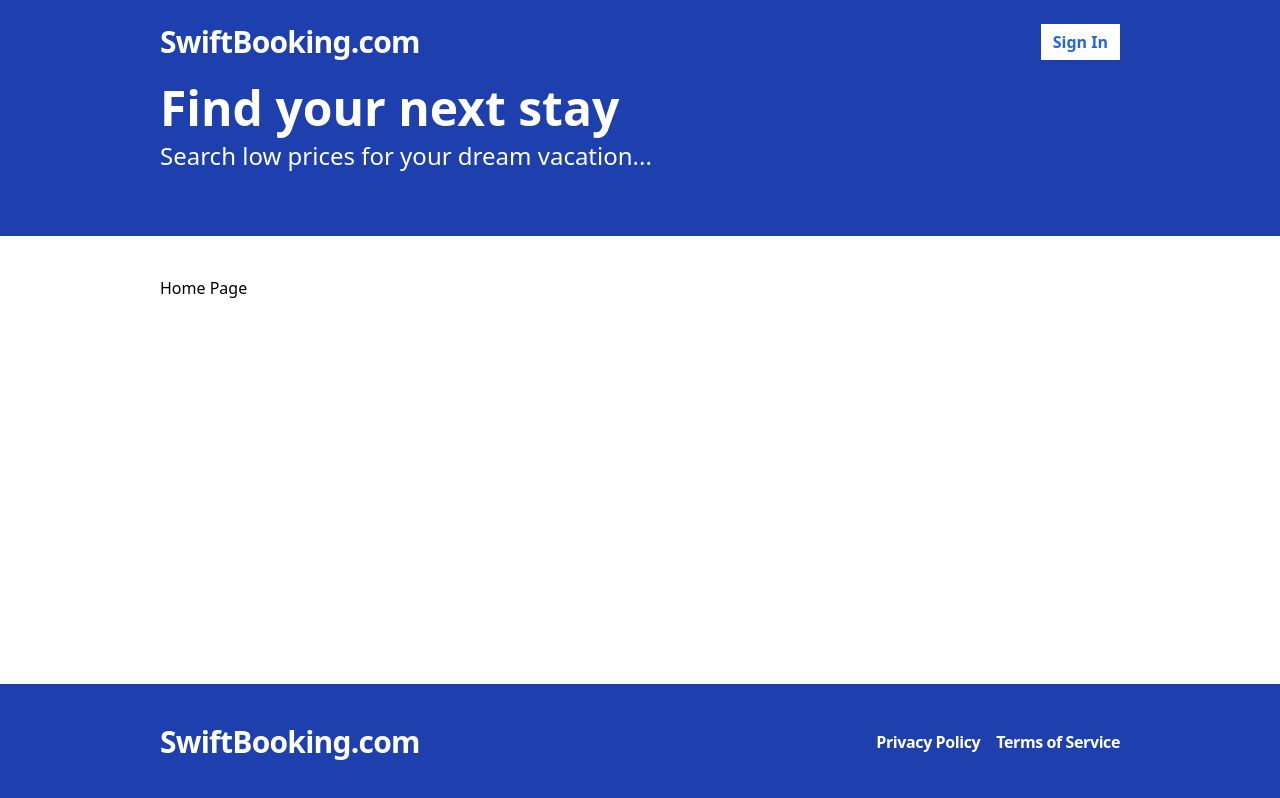
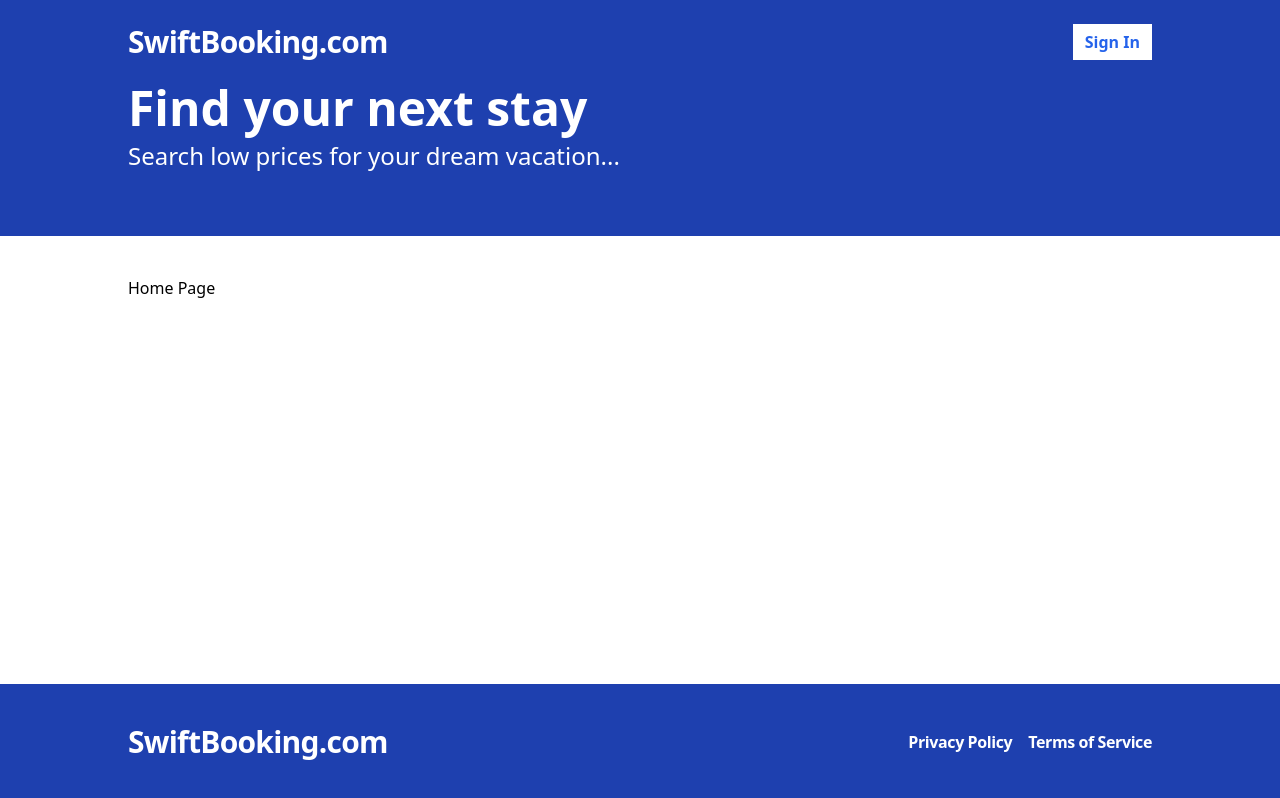
Before and after one commit to bekturmsv/Swift-Booking, a React (Vite) app in the folder frontend/: page / in a window 1280 px wide. Built offline with nearby package versions, Linux system fonts and the light colour scheme.

Commit message:
override tailwind class, add .env.example, install react-query

```diff
--- a/frontend/package.json
+++ b/frontend/package.json
@@ -12,6 +12,8 @@
   "dependencies": {
     "react": "^18.2.0",
     "react-dom": "^18.2.0",
+    "react-hook-form": "^7.50.1",
+    "react-query": "^3.39.3",
     "react-router-dom": "^6.22.0"
   },
   "devDependencies": {
--- a/frontend/tailwind.config.js
+++ b/frontend/tailwind.config.js
@@ -3,7 +3,9 @@ module.exports = {
   theme: {
     extend: {},
     container: {
-      padding: "10rem",
+      padding: {
+        md: "8rem",
+      },
     },
   },
   plugins: [],
```
Also changed, not shown: 2 other files (tests, documents, lock files or other folders).
